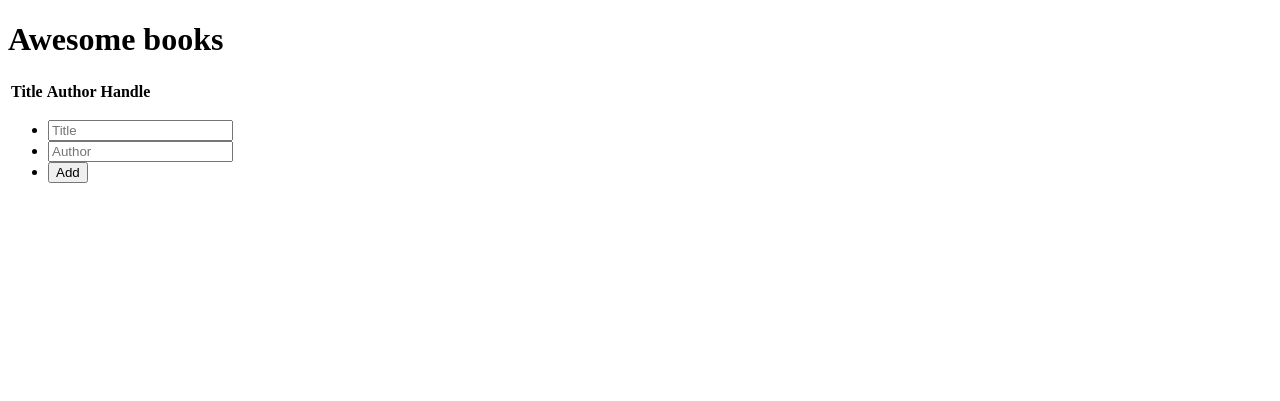
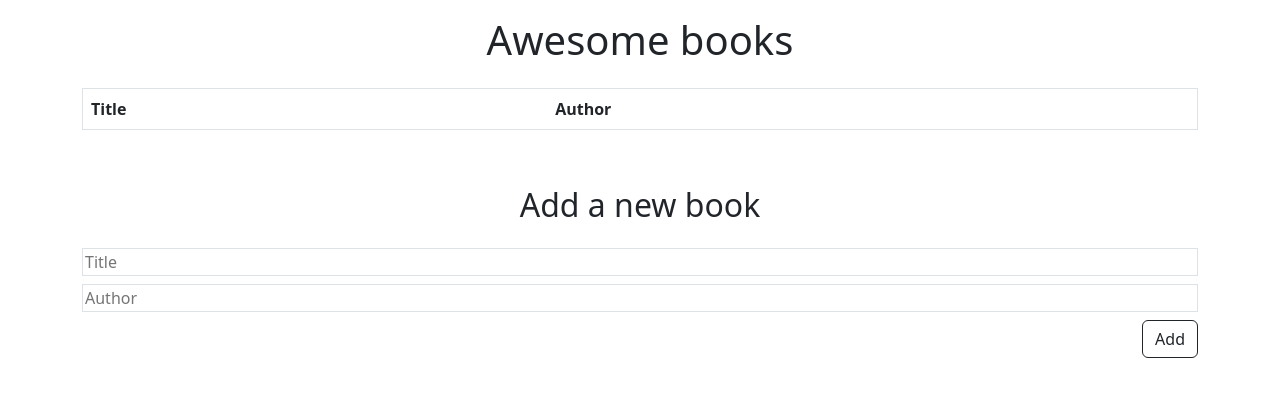
Before and after one commit to adel-gu/awesome-books, a plain HTML site: page index.html in a window 1280 px wide. Drawn offline with nearby package versions, Linux system fonts and the light colour scheme.

Commit message:
Add bootstrap utilities and classes

```diff
--- a/index.html
+++ b/index.html
@@ -6,24 +6,41 @@
     <meta name="viewport" content="width=device-width, initial-scale=1.0" />
     <title>Awesome Books</title>
     <script src="./scripts/main.js" defer></script>
+
+    <!-- Bootstrap -->
+    <link
+      rel="stylesheet"
+      href="https://cdn.jsdelivr.net/npm/bootstrap@5.2.1/dist/css/bootstrap.min.css"
+    />
+
+    <!-- Local CSS styles -->
+    <link rel="stylesheet" href="./css/main.css" />
   </head>
   <body>
     <main>
-      <h1>Awesome books</h1>
-      <table>
+      <section class="p-3">
+        <div class="container">
+          <h1 class="text-center">Awesome books</h1>
+          <table class="table table-striped border my-4 mx-auto">
             <thead>
               <tr>
                 <th scope="col">Title</th>
                 <th scope="col">Author</th>
-            <th scope="col">Handle</th>
               </tr>
             </thead>
             <tbody class="collections"></tbody>
           </table>
-      <form>
-        <ul>
+        </div>
+      </section>
+
+      <section class="p-3">
+        <div class="container text-center">
+          <h2>Add a new book</h2>
+          <form class="mx-auto my-4">
+            <ul class="list-unstyled">
               <li>
                 <input
+                  class="border mb-2 w-100"
                   type="text"
                   name="title"
                   id="title"
@@ -33,6 +50,7 @@
               </li>
               <li>
                 <input
+                  class="border mb-2 w-100"
                   type="text"
                   name="author"
                   id="author"
@@ -40,11 +58,17 @@
                   required
                 />
               </li>
-          <li>
-            <button type="submit" class="add-book">Add</button>
+              <li class="d-flex justify-content-end">
+                <button type="submit" name="add" class="btn btn-outline-dark">
+                  Add
+                </button>
               </li>
             </ul>
           </form>
+        </div>
+      </section>
     </main>
+
+    <script src="https://cdn.jsdelivr.net/npm/bootstrap@5.2.1/dist/js/bootstrap.bundle.min.js"></script>
   </body>
 </html>
```
Lines whose indentation alone changed are shown as unchanged.
